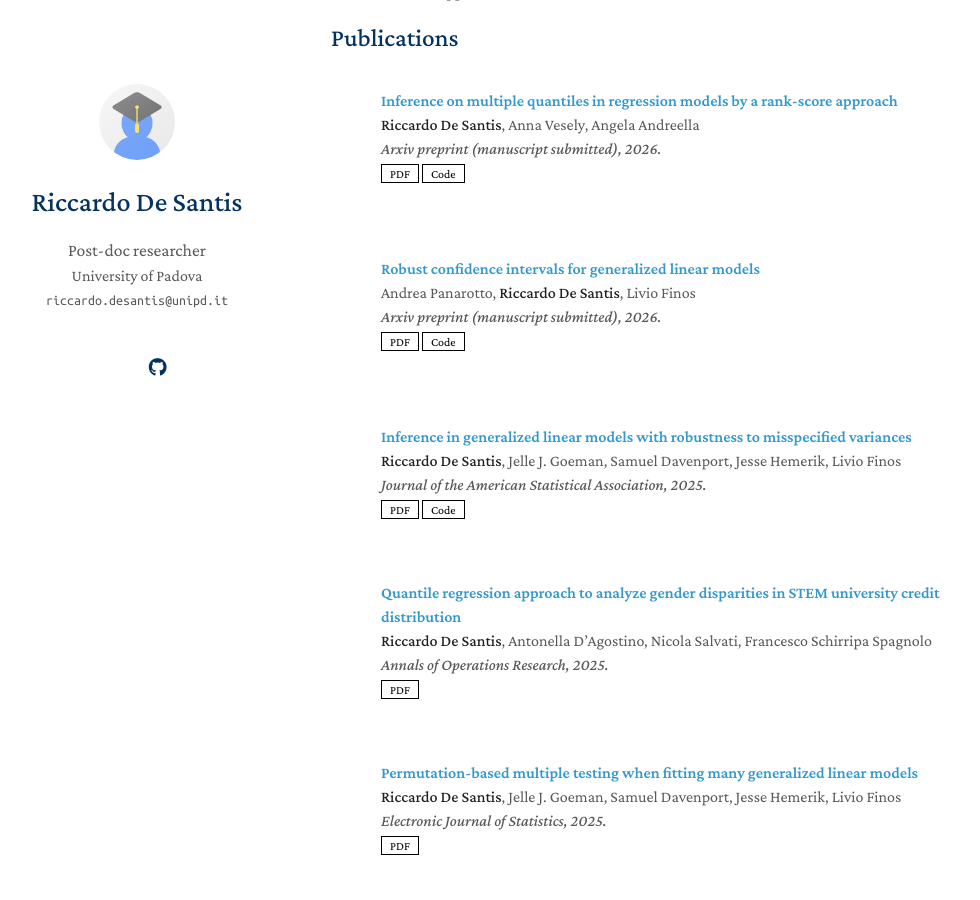
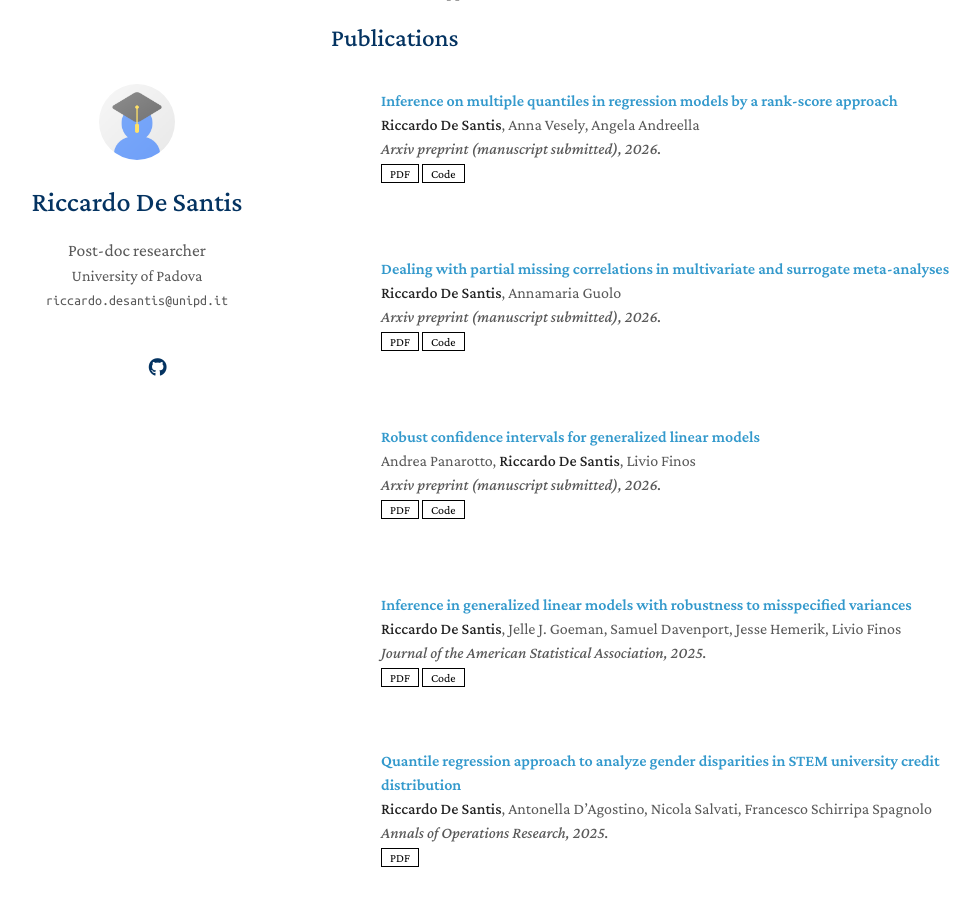
Before and after one commit to Rickdesa/rickdesa.github.io, a Jekyll site: the page built from index.md, in a window 1280 px wide and 900 px high, scrolled down 515 px. Shown: the whole window, without its empty margins (139-1119 px from the left). Built offline with Jekyll 4.4.1, drawn with Linux system fonts in a browser that asks for light colours; a style sheet for code colours, icons or effects is not loaded; our own code applies the rules of GitHub Pages for plain Markdown files.

Commit message:
Add publication on missing correlations in meta-analyses
Added a new publication entry regarding partial missing correlations in meta-analyses.

```diff
--- a/_data/publications.yml
+++ b/_data/publications.yml
@@ -5,6 +5,16 @@ main:
     conference: Arxiv preprint (manuscript submitted), 2026.
     pdf: https://arxiv.org/abs/2511.07999
     code: https://github.com/angeella/quasar
+    # page: https://class-il.mpi-inf.mpg.de/mnemonics/
+    # bibtex: https://class-il.mpi-inf.mpg.de/mnemonics/
+    # notes: Oral Presentation
+    # image: ./assets/img/teaser_example.png
+
+  - title: "Dealing with partial missing correlations in multivariate and surrogate meta-analyses"
+    authors: <strong>Riccardo De Santis</strong>, Annamaria Guolo
+    conference: Arxiv preprint (manuscript submitted), 2026.
+    pdf: https://arxiv.org/abs/2606.25670
+    code: https://github.com/Rickdesa/Imputing-correlation-coefficients
     # page: https://class-il.mpi-inf.mpg.de/mnemonics/
     # bibtex: https://class-il.mpi-inf.mpg.de/mnemonics/
     # notes: Oral Presentation
```
